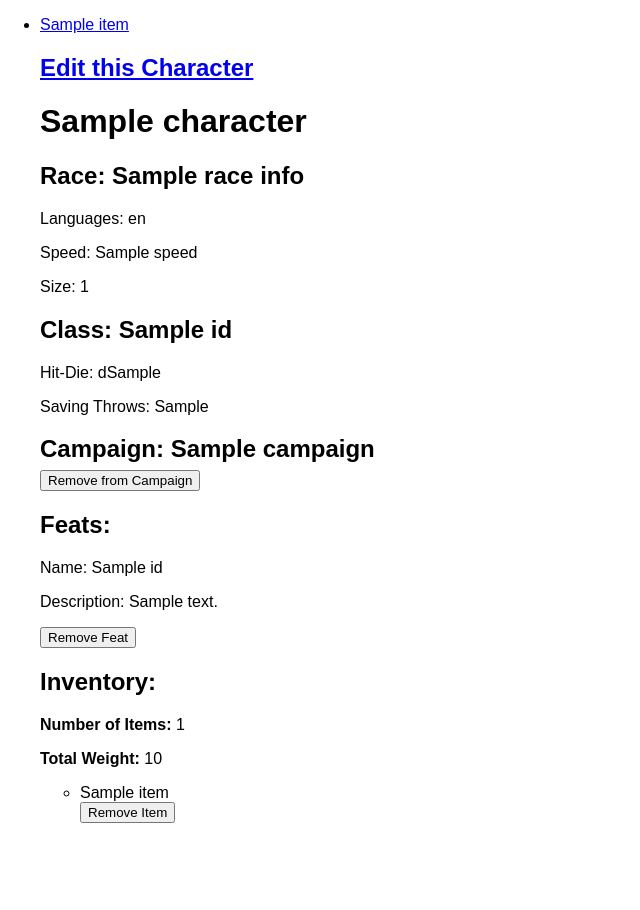
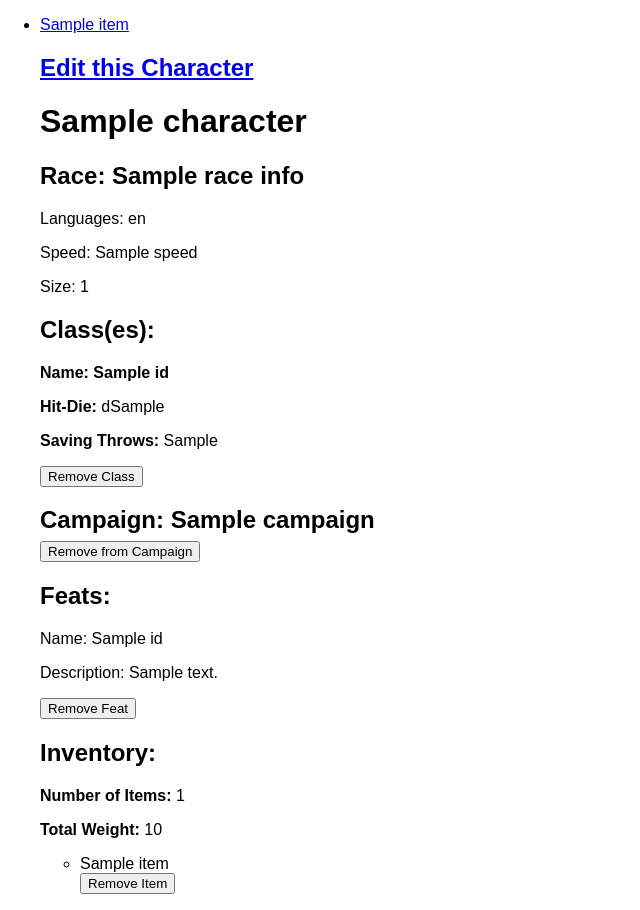
Before and after one commit to LawrenceHierlmeier/Super-D-and-Database, a Flask app: template application/templates/character_page.html in a window 1280 px wide. Shown: the whole page, without its empty margins (0-640 px from the left). Before the commit the page ends 823 px from the top, so only its background shows below. Run offline with Flask 2, Linux system fonts and the light colour scheme; the template is opened without the code that fills it: most values are stand-ins (such as "Sample title", 1, 10 or a date in 2020).

```diff
--- a/application/app.py
+++ b/application/app.py
@@ -79,6 +79,14 @@ def character_page(character_name):
                 return redirect(url_for('character_page', character_name=character_name))
             else:
                 print("Character already not a part of campaign.")
+        if request.form['submit'] == "Remove Class":
+            class2remove = request.form['class']
+            print(class2remove)
+            if len(class_info) > 1:
+                database.remove_class_from_character(character_name, class2remove)
+                return redirect(url_for('character_page', character_name=character_name))
+            else:
+                print("Character needs at least 1 class!")
 
     character_inventory = database.get_character_inventory(character_name)
     num_items_in_inventory = database.num_items_in_inventory(character_name)
--- a/application/templates/character_page.html
+++ b/application/templates/character_page.html
@@ -22,11 +22,18 @@
     <p>Speed: {{ race_info[0].speed }}</p>
     <p>Size: {{ race_info[0].size }}</p>
 
+
+    <h2>Class(es):</h2>
     {% for class in class_info %}
-    <h2>Class: {{ class[0].name }}</h2>
-    <p>Hit-Die: d{{ class[0].hit_die }}</p>
-    <p>Saving Throws: {{ class[0].saving_throws }}</p>
+    <p><b>Name: {{ class[0].name }}</b></p>
+    <p><b>Hit-Die:</b> d{{ class[0].hit_die }}</p>
+    <p><b>Saving Throws:</b> {{ class[0].saving_throws }}</p>
+    <form action="" method="POST">
+        <input type="hidden" name="class" value="{{ class[0].name }}">
+        <a href="{{ url_for('character_page', character_name = character[0].name) }}"><input type="submit" name="submit" value="Remove Class" formmethod="POST"/></a>
+    </form>
     {% endfor %}
+
 
     <h2>Campaign: {{ character[0].campaign }}
         <form action="" method="POST">
@@ -34,7 +41,6 @@
             <a href="{{ url_for('character_page', character_name = character[0].name) }}"><input type="submit" name="submit" value="Remove from Campaign" formmethod="POST"/></a>
         </form>
     </h2>
-
 
 
     <h2>Feats:</h2>
@@ -46,6 +52,7 @@
         <a href="{{ url_for('character_page', character_name = character[0].name) }}"><input type="submit" name="submit" value="Remove Feat" formmethod="POST"/></a>
     </form>
     {% endfor %}
+
 
     <h2>Inventory:</h2>
     <p><b>Number of Items:</b> {{num_items}}</p>
@@ -61,9 +68,6 @@
         {% endfor %}
     </ul>
 
-
-
-
 </ul>
 </body>
 </html>
```
